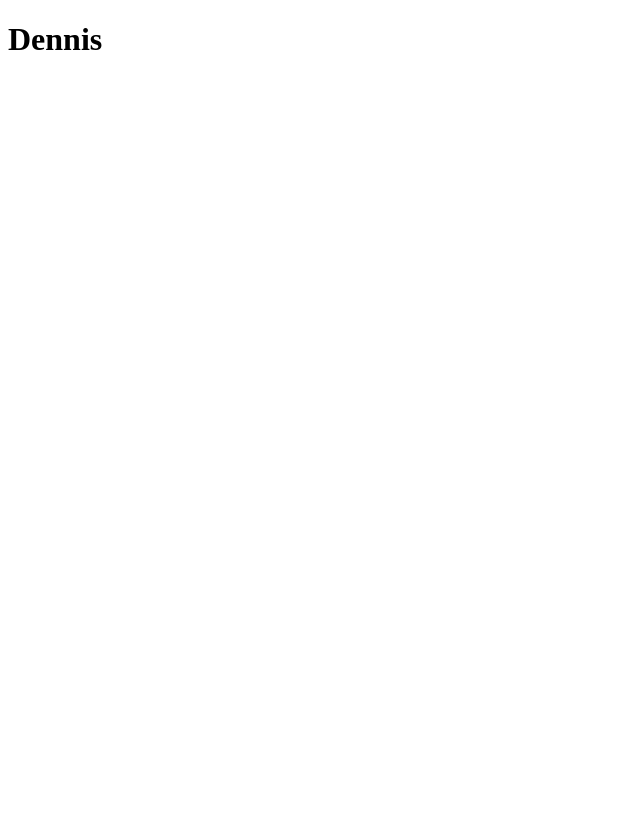
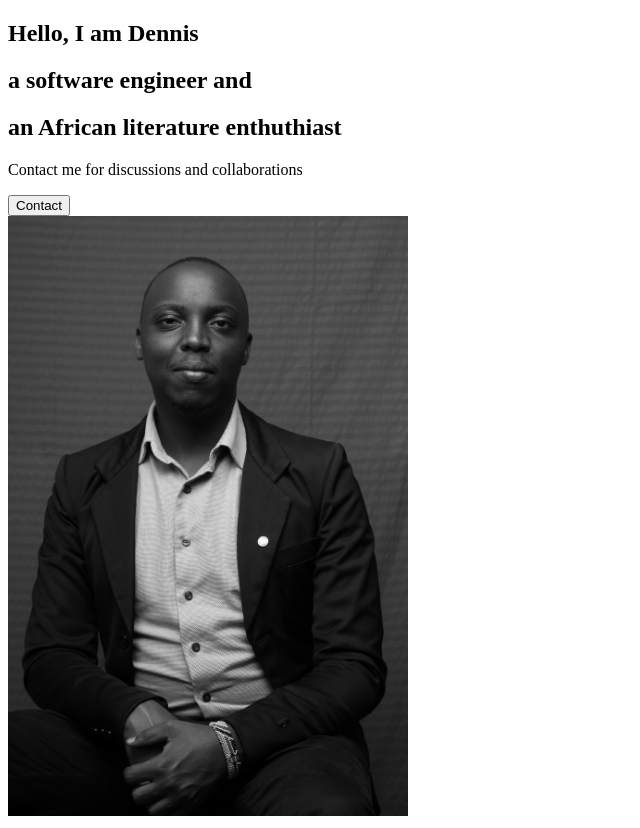
Before and after one commit to deepeters/deepeters.github.io, a React (Create React App) app: page / in a window 1280 px wide. Shown: the whole page, without its empty margins (0-640 px from the left). Before the commit the page ends 800 px from the top, so only its background shows below. Built offline with nearby package versions, Linux system fonts and the light colour scheme.

Commit message:
Implement an About Section

```diff
--- a/src/App.js
+++ b/src/App.js
@@ -1,9 +1,12 @@
 import React from 'react';
+
+//Import Pages
+import About from './pages/About';
 
 function App() {
   return (
     <div className="App">
-      <h1>Dennis</h1>
+      <About />
     </div>
   );
 }
--- /dev/null
+++ b/src/components/AboutSection.js
@@ -0,0 +1,29 @@
+import React from 'react';
+import about from "../images/about.jpg";
+
+const AboutSection = () => {
+    return(
+        <div>
+            <div className="description">
+                <div className="title">
+                    <div className="hide">
+                        <h2>Hello, I am Dennis</h2>
+                    </div>
+                    <div className="hide">
+                        <h2> a <span> software engineer </span> and </h2>
+                    </div>
+                    <div className="hide">
+                        <h2>an African literature enthuthiast</h2>
+                    </div>
+                </div>
+                <p> Contact me for discussions and collaborations </p>
+                <button>Contact</button>
+            </div>
+            <div className="image">
+                <img src={ about } height = "600" alt="Dennis is a portrait" />
+            </div>
+        </div>
+    )
+}
+
+export default AboutSection;
--- /dev/null
+++ b/src/pages/About.js
@@ -0,0 +1,13 @@
+import React from 'react';
+
+//Page Components
+import AboutSection from '../components/AboutSection';
+
+
+const About = () => {
+    return (
+        < AboutSection />
+    )
+}
+
+export default About;
```
Also changed, not shown: src/images/about.jpg (added).
